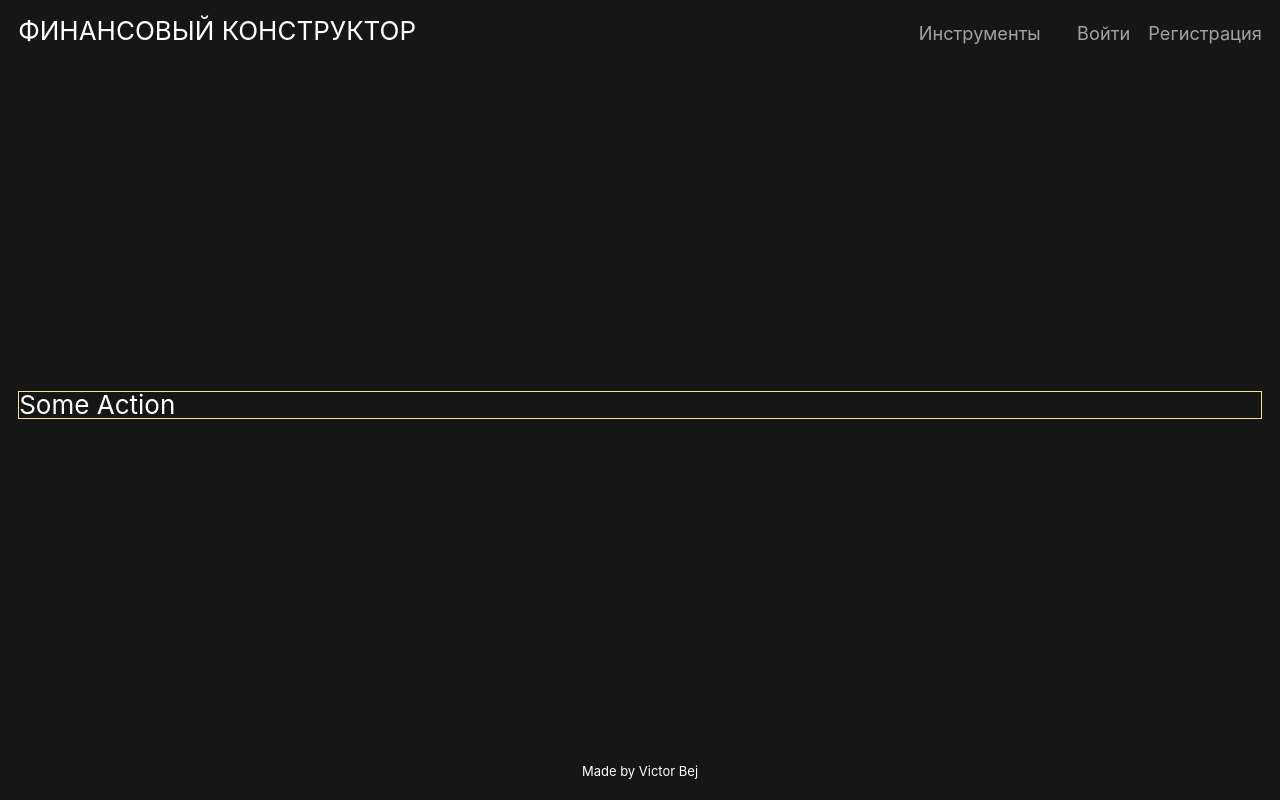
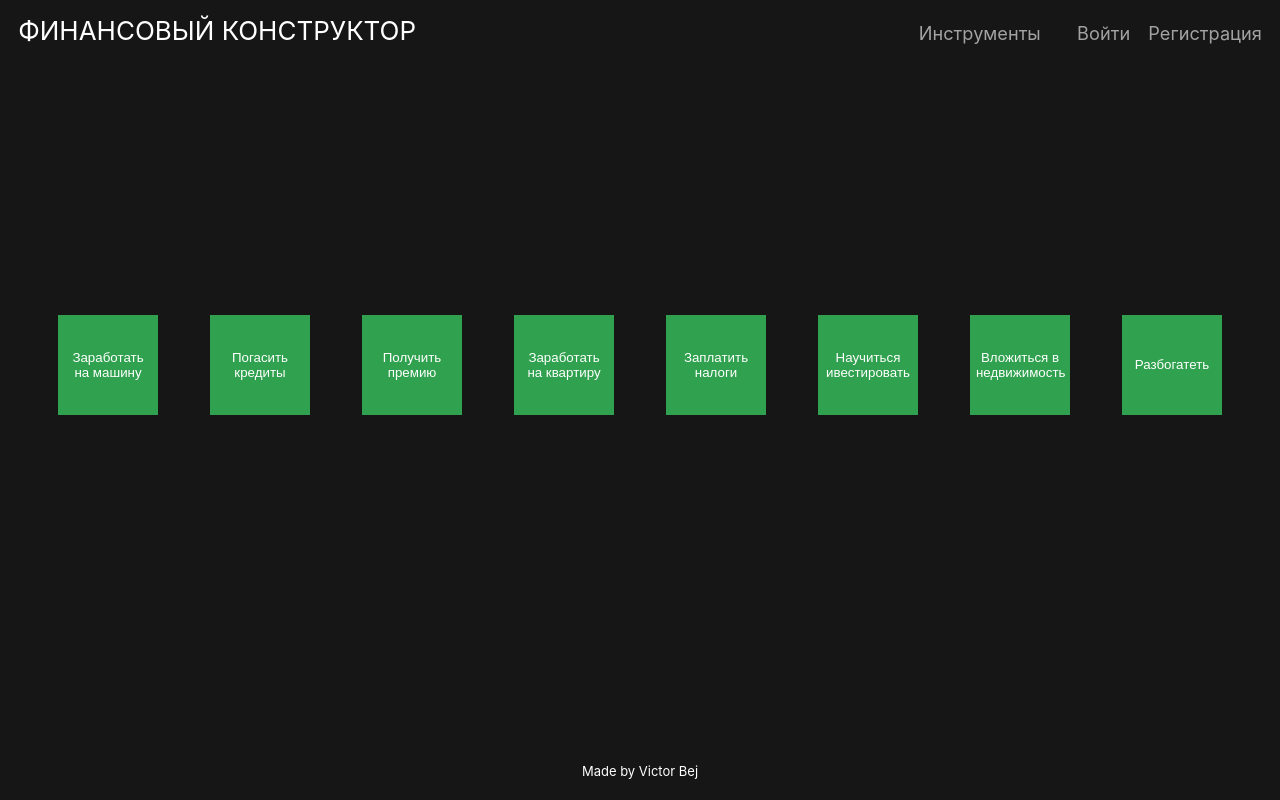
Before and after one commit to victorbej/finance-frontend, a React (Create React App) app: page /targets in a window 1280 px wide. Built offline with nearby package versions, Linux system fonts and the light colour scheme.

Commit message:
Targets component created

```diff
--- a/src/components/Targets/PostTargets.js
+++ /dev/null
@@ -1,12 +0,0 @@
-import React from 'react';
-import './Targets.scss';
-
-function PostTargets({ ...onClick }) {
-    return (
-        <div {...onClick} className="target">
-            Some Action
-        </div>
-    )
-}
-
-export default PostTargets;
--- a/src/components/Targets/Targets.js
+++ b/src/components/Targets/Targets.js
@@ -1,16 +1,45 @@
-import React from 'react';
-import PostTargets from './PostTargets';
+import React from "react";
+import classes from './Targets.module.scss'
+
+
+const listOfTargets = [
+    { id: 0, name: "Заработать на машину" },
+    { id: 1, name: "Погасить кредиты" },
+    { id: 2, name: "Получить премию" },
+    { id: 3, name: "Заработать на квартиру" },
+    { id: 4, name: "Заплатить налоги" },
+    { id: 5, name: "Научиться ивестировать" },
+    { id: 6, name: "Вложиться в недвижимость" },
+    { id: 7, name: "Разбогатеть" }
+];
 
 function Targets() {
+    const [currentTarget, setCurrentTarget] = React.useState([]);
 
-    function addTarget(e) {
-        e.preventDefault();
-        console.log('Clicked')
-    }
+    const buttonHandler = (task) => {
+        const isInList = !!currentTarget.find((item) => item.id === task.id);
+        const newList = isInList
+            ? currentTarget.filter((item) => item.id !== task.id)
+            : [...currentTarget, task];
+        setCurrentTarget(newList);
+    };
 
     return (
-        <PostTargets onClick={addTarget} />
-    )
-}
+        <div>
+            <div className={classes.buttonContainer}>
+                {listOfTargets.map((task) => (
+                    <button className={classes.button} key={task.id} onClick={() => buttonHandler(task)}>
+                        {task.name}
+                    </button>
+                ))}
+            </div>
+            <div>
+                {currentTarget.map((item, index) => (
+                    <div key={item.id}>{index + 1}. {item.name}</div>
+                ))}
+            </div>
+        </div>
+    );
+};
 
 export default Targets;
--- /dev/null
+++ b/src/components/Targets/Targets.module.scss
@@ -0,0 +1,21 @@
+.buttonContainer {
+  display: flex;
+  justify-content: center;
+  gap: 2em;
+  perspective: 300px;
+  padding-bottom: 5rem;
+}
+
+.button {
+  width: 100px;
+  height: 100px;
+  background-color: #30a14e;
+  color: #ffffff;
+  border: none;
+  outline: none;
+  transition: 1s all;
+  cursor: pointer;
+  &:hover {
+    transform: rotateZ(40deg) scale(1.2);
+  }
+}
--- a/src/components/Targets/Targets.scss
+++ /dev/null
@@ -1,10 +0,0 @@
-.Targets {
-  display: flex;
-  flex-direction: row;
-  gap: 30px;
-}
-
-.target {
-  border: 1px solid khaki;
-  cursor: pointer;
-}
```
Also changed, not shown: src/components/Targets/TargetsText.js (deleted, +0 -9 lines), src/components/Targets/Test.js (deleted, +0 -36 lines), src/components/Targets/TargetsList.js (deleted).
